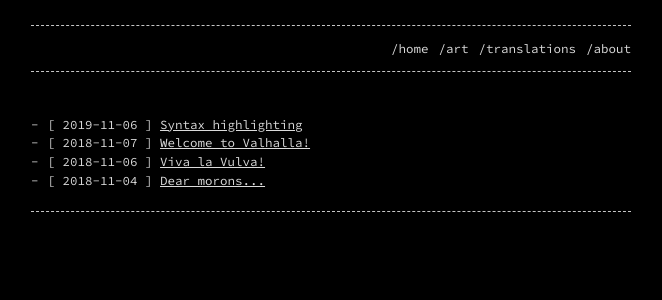
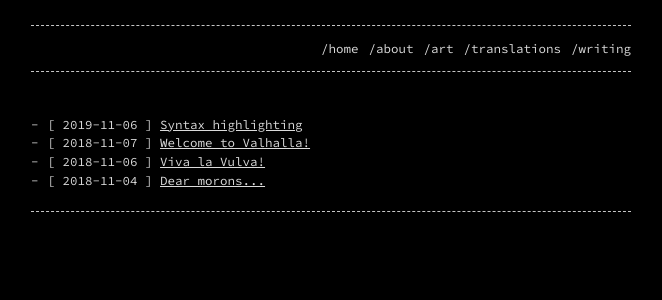
Before and after one commit to t11systems/t11systems.github.io, a Jekyll site: the page built from index.md, in a window 1280 px wide. Shown: the top 300 px of the page, without its empty margins (309-971 px from the left). Built offline with Jekyll 4.4.1, drawn with Linux system fonts in a browser that asks for light colours.

Commit message:
Update _config.yml

```diff
--- a/_config.yml
+++ b/_config.yml
@@ -4,10 +4,10 @@
 
 header_pages:
   - index.md
+  - about.md
   - art.md
   - translations.md
-  - writings.md
-  - about.md
+  - writing.md
 
 #footer: 'follow us on <a href="https://twitter.com/">twitter</a>'
 
```
